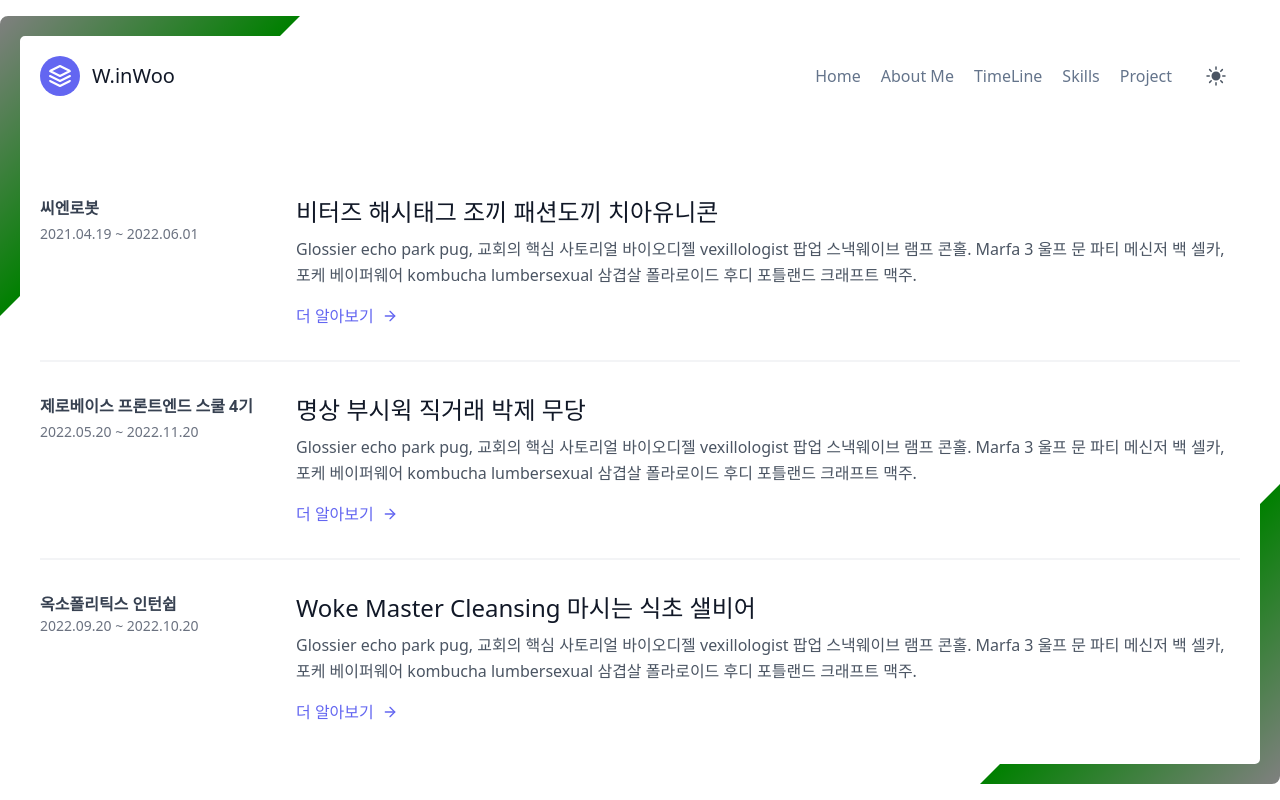
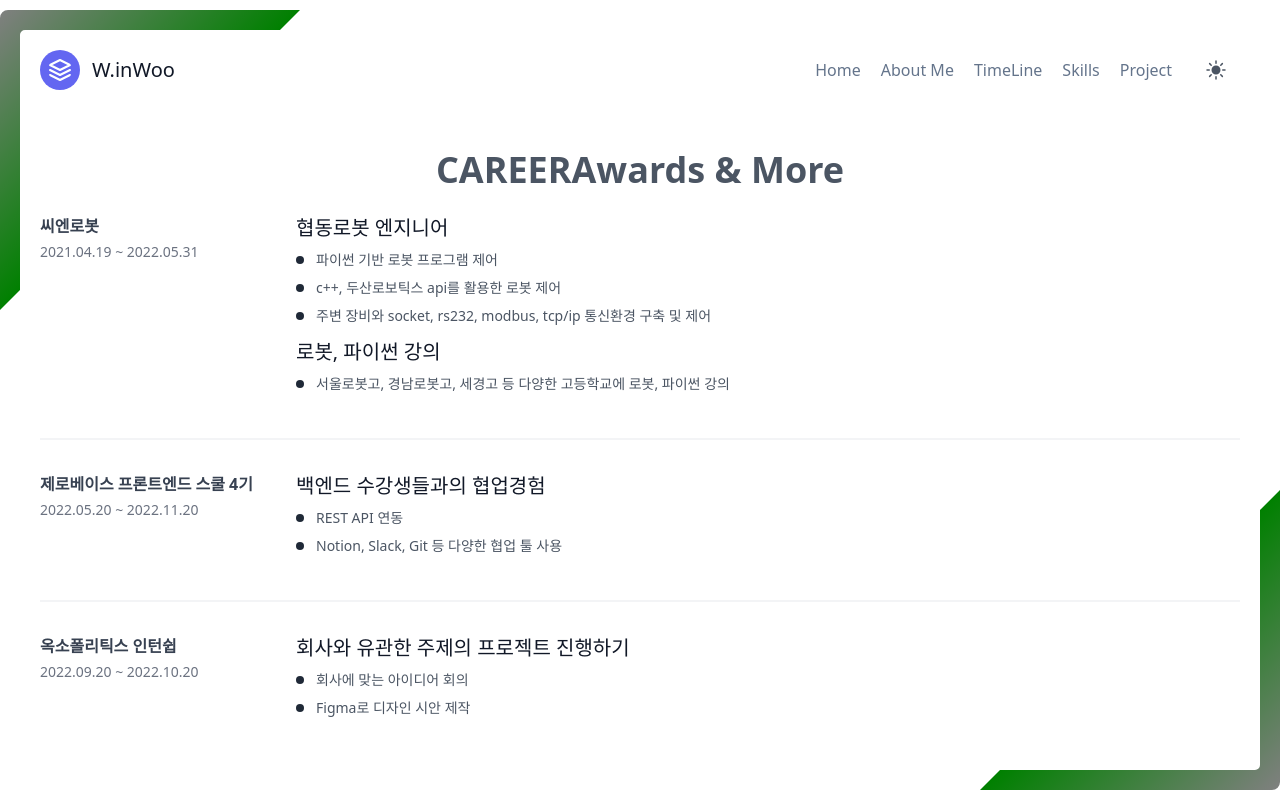
Before and after one commit to wooinwoo/AboutMePage, a Next.js app: page /timeline in a window 1280 px wide. Built offline with nearby package versions, Linux system fonts and the light colour scheme.

Commit message:
Add: contens 추가

```diff
--- a/pages/timeline.js
+++ b/pages/timeline.js
@@ -1,116 +1,88 @@
 import Layout from "../components/layout";
+
+const timeLineValue = [
+  {
+    title: "씨엔로봇",
+    period: "2021.04.19 ~ 2022.05.31",
+
+    contents: [
+      {
+        subTitle: "협동로봇 엔지니어",
+        list: [
+          "파이썬 기반 로봇 프로그램 제어",
+          "c++, 두산로보틱스 api를 활용한 로봇 제어",
+          "주변 장비와 socket, rs232, modbus, tcp/ip 통신환경 구축 및 제어",
+        ],
+      },
+      {
+        subTitle: "로봇, 파이썬 강의",
+        list: [
+          "서울로봇고, 경남로봇고, 세경고 등 다양한 고등학교에 로봇, 파이썬 강의",
+        ],
+      },
+    ],
+  },
+  {
+    title: "제로베이스 프론트엔드 스쿨 4기",
+    period: "2022.05.20 ~ 2022.11.20",
+    contents: [
+      {
+        subTitle: "백엔드 수강생들과의 협업경험",
+        list: ["REST API 연동", "Notion, Slack, Git 등 다양한 협업 툴 사용"],
+      },
+    ],
+  },
+  {
+    title: "옥소폴리틱스 인턴쉽",
+    period: "2022.09.20 ~ 2022.10.20",
+    contents: [
+      {
+        subTitle: "회사와 유관한 주제의 프로젝트 진행하기",
+        list: ["회사에 맞는 아이디어 회의", "Figma로 디자인 시안 제작"],
+      },
+    ],
+  },
+];
 
 export default function TimeLine() {
   return (
     <Layout page={"timeline"}>
       <section className="text-gray-600 body-font overflow-hidden">
-        <div className="container px-5 py-10 mx-auto">
+        <div className="container px-5 pb-10 mx-auto">
+          <div className="flex justify-center mb-4 pb-2 bottomBorder ">
+            <h1 className="text-4xl font-bold">CAREER</h1>
+            <h1 className="text-4xl font-bold">Awards & More</h1>
+          </div>
           <div className="-my-8 divide-y-2 divide-gray-100">
+            {timeLineValue.map((e) => (
               <div className="py-8 flex flex-wrap md:flex-nowrap">
                 <div className="md:w-64 md:mb-0 mb-6 flex-shrink-0 flex flex-col">
                   <span className="font-semibold title-font text-gray-700">
-                  씨엔로봇
+                    {e.title}
                   </span>
-                <span className="mt-1 text-gray-500 text-sm">
-                  2021.04.19 ~ 2022.06.01
+                  <span className="mt-1 text-gray-500 text-sm">{e.period}</span>
+                </div>
+                <div className="md:flex-grow">
+                  {e.contents.map((e) => (
+                    <div className="mb-4">
+                      <h2 className="text-xl font-medium text-gray-900 title-font mb-2">
+                        {e.subTitle}
+                      </h2>
+                      <nav class="flex flex-col sm:items-start sm:text-left text-center items-start -mb-1 space-y-2">
+                        {e.list.map((e) => (
+                          <div className="flex justify-center items-center">
+                            <span className=" bg-gray-800 dark:bg-gray-50 w-2 h-2 mr-3 rounded-full inline-flex items-center justify-center" />
+                            <span className="text-sm text-start dark:text-gray-300">
+                              {e}
                             </span>
                           </div>
-              <div className="md:flex-grow">
-                <h2 className="text-2xl font-medium text-gray-900 title-font mb-2">
-                  비터즈 해시태그 조끼 패션도끼 치아유니콘
-                </h2>
-                <p className="leading-relaxed">
-                  Glossier echo park pug, 교회의 핵심 사토리얼 바이오디젤
-                  vexillologist 팝업 스낵웨이브 램프 콘홀. Marfa 3 울프 문 파티
-                  메신저 백 셀카, 포케 베이퍼웨어 kombucha lumbersexual 삼겹살
-                  폴라로이드 후디 포틀랜드 크래프트 맥주.
-                </p>
-                <a className="text-indigo-500 inline-flex items-center mt-4">
-                  더 알아보기
-                  <svg
-                    className="w-4 h-4 ml-2"
-                    viewBox="0 0 24 24"
-                    stroke="currentColor"
-                    strokeWidth="2"
-                    fill="none"
-                    strokeLinecap="round"
-                    strokeLinejoin="round">
-                    <path d="M5 12h14"></path>
-                    <path d="M12 5l7 7-7 7"></path>
-                  </svg>
-                </a>
+                        ))}
+                      </nav>
+                    </div>
+                  ))}
                 </div>
               </div>
-            <div className="py-8 flex flex-wrap md:flex-nowrap">
-              <div className="md:w-64 md:mb-0 mb-6 flex-shrink-0 flex flex-col">
-                <span className="font-semibold title-font text-gray-700">
-                  제로베이스 프론트엔드 스쿨 4기
-                </span>
-                <span className="mt-1 text-gray-500 text-sm">
-                  2022.05.20 ~ 2022.11.20
-                </span>
-              </div>
-              <div className="md:flex-grow">
-                <h2 className="text-2xl font-medium text-gray-900 title-font mb-2">
-                  명상 부시윅 직거래 박제 무당
-                </h2>
-                <p className="leading-relaxed">
-                  Glossier echo park pug, 교회의 핵심 사토리얼 바이오디젤
-                  vexillologist 팝업 스낵웨이브 램프 콘홀. Marfa 3 울프 문 파티
-                  메신저 백 셀카, 포케 베이퍼웨어 kombucha lumbersexual 삼겹살
-                  폴라로이드 후디 포틀랜드 크래프트 맥주.
-                </p>
-                <a className="text-indigo-500 inline-flex items-center mt-4">
-                  더 알아보기
-                  <svg
-                    className="w-4 h-4 ml-2"
-                    viewBox="0 0 24 24"
-                    stroke="currentColor"
-                    strokeWidth="2"
-                    fill="none"
-                    strokeLinecap="round"
-                    strokeLinejoin="round">
-                    <path d="M5 12h14"></path>
-                    <path d="M12 5l7 7-7 7"></path>
-                  </svg>
-                </a>
-              </div>
-            </div>
-            <div className="py-8 flex flex-wrap md:flex-nowrap">
-              <div className="md:w-64 md:mb-0 mb-6 flex-shrink-0 flex flex-col">
-                <span className="font-semibold title-font text-gray-700">
-                  옥소폴리틱스 인턴쉽
-                </span>
-                <span className="text-sm text-gray-500">
-                  2022.09.20 ~ 2022.10.20
-                </span>
-              </div>
-              <div className="md:flex-grow">
-                <h2 className="text-2xl font-medium text-gray-900 title-font mb-2">
-                  Woke Master Cleansing 마시는 식초 샐비어
-                </h2>
-                <p className="leading-relaxed">
-                  Glossier echo park pug, 교회의 핵심 사토리얼 바이오디젤
-                  vexillologist 팝업 스낵웨이브 램프 콘홀. Marfa 3 울프 문 파티
-                  메신저 백 셀카, 포케 베이퍼웨어 kombucha lumbersexual 삼겹살
-                  폴라로이드 후디 포틀랜드 크래프트 맥주.
-                </p>
-                <a className="text-indigo-500 inline-flex items-center mt-4">
-                  더 알아보기
-                  <svg
-                    className="w-4 h-4 ml-2"
-                    viewBox="0 0 24 24"
-                    stroke="currentColor"
-                    strokeWidth="2"
-                    fill="none"
-                    strokeLinecap="round"
-                    strokeLinejoin="round">
-                    <path d="M5 12h14"></path>
-                    <path d="M12 5l7 7-7 7"></path>
-                  </svg>
-                </a>
-              </div>
-            </div>
+            ))}
           </div>
         </div>
       </section>
```
Lines whose indentation alone changed are shown as unchanged.
